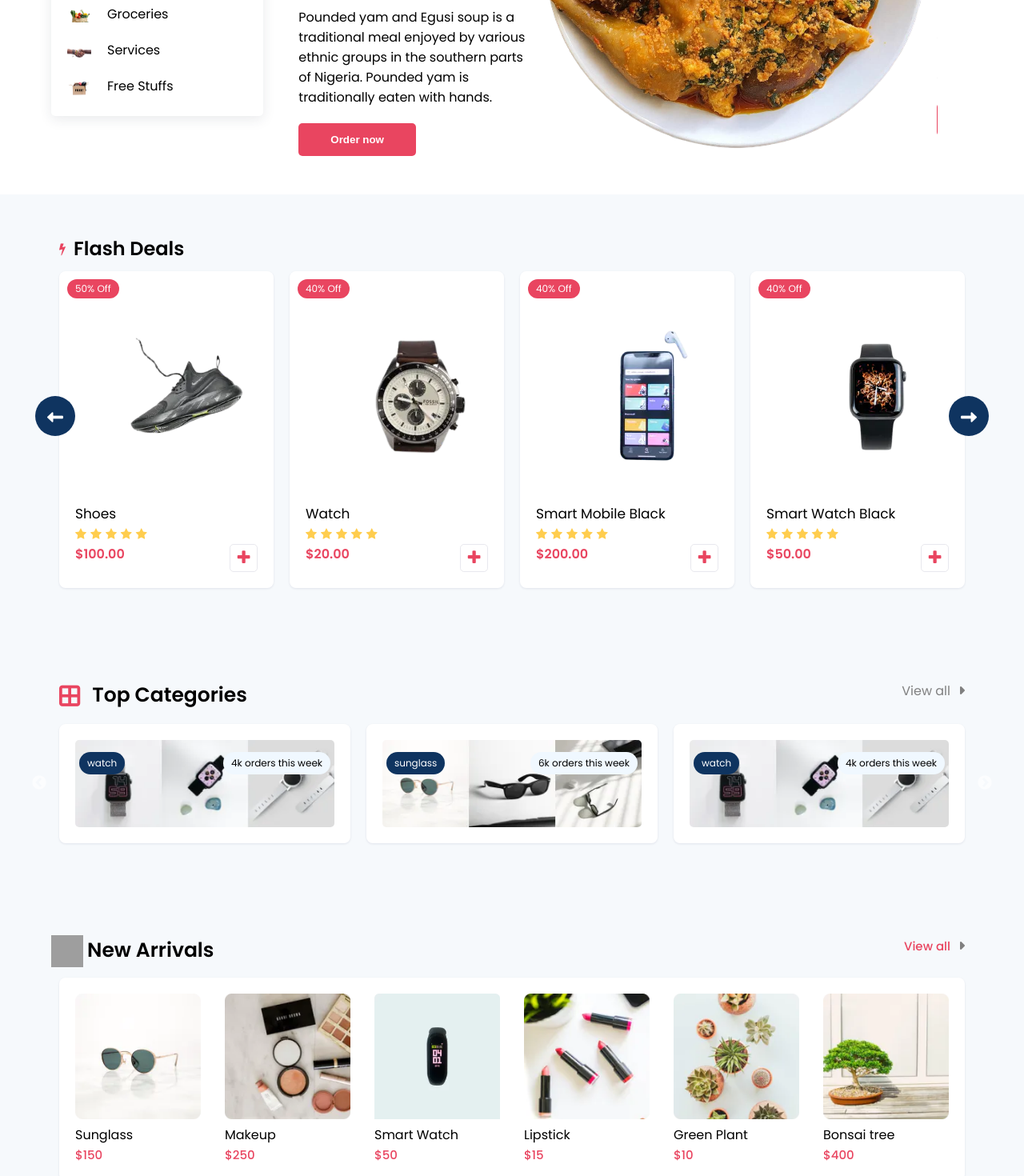
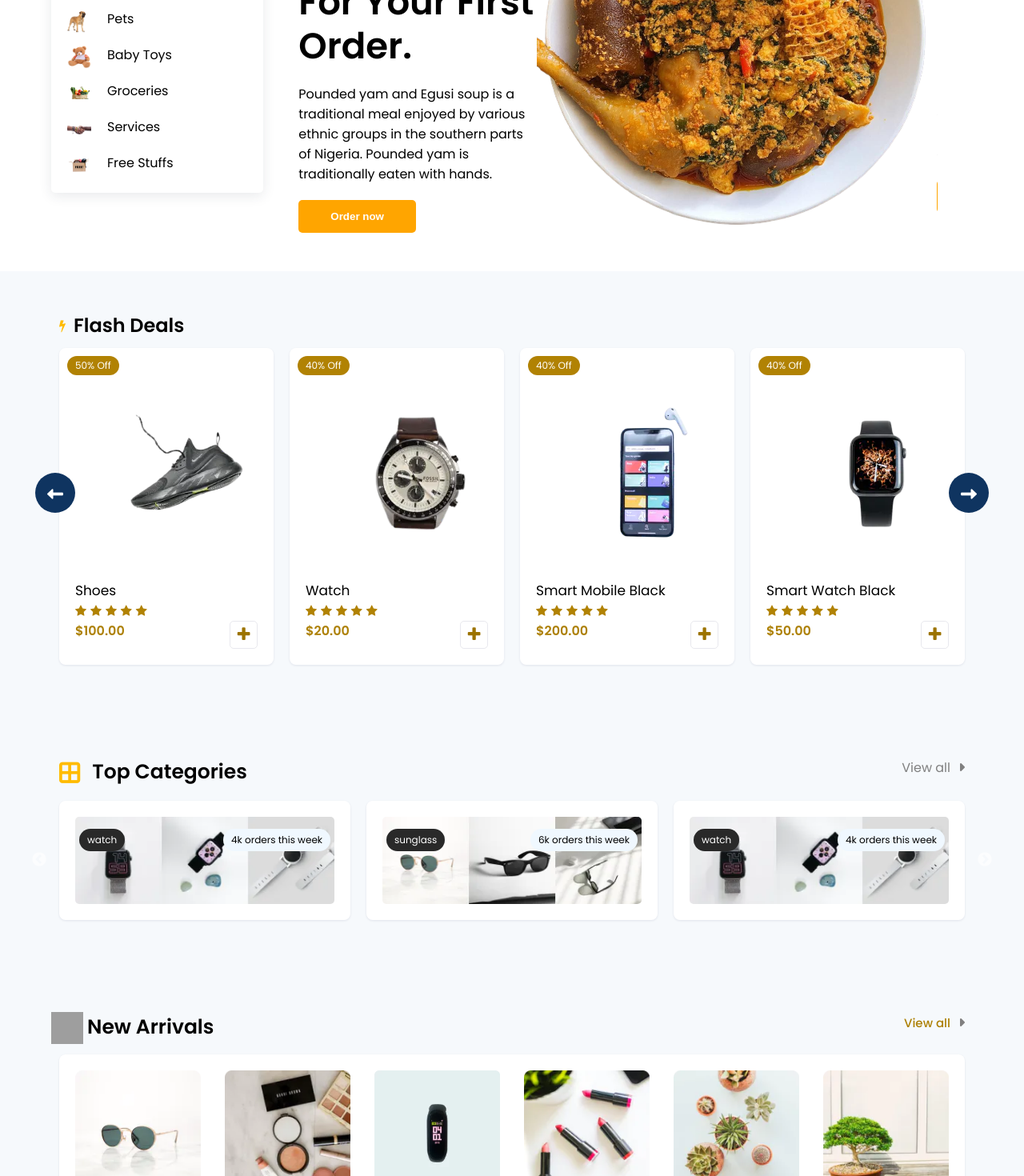
Before and after one commit to abdussalam-mustapha/GetBlack-2-master, a React (Create React App) app: page / in a window 1280 px wide. Shown: the part 540-2010 px from the top of the page at 80% size. Built offline with nearby package versions, Linux system fonts and the light colour scheme; grey boxes are pictures that could not be loaded.

Commit message:
new update

```diff
--- a/src/App.css
+++ b/src/App.css
@@ -104,7 +104,7 @@ button {
 
 /*---------category----------*/
 .btn-primary {
-  background: #e94560;
+  background: orange;
   padding: 13px 40px;
   font-weight: bold;
   color: #fff;
@@ -117,14 +117,14 @@ button {
   margin-top: 40px;
 }
 .heading i {
-  color: #e94560;
+  color: #ffbb00;
   margin: 10px;
 }
 .discount {
   position: absolute;
   top: 0;
   left: 0;
-  background: #e94560;
+  background: #b18203;
   padding: 3px 10px;
   font-size: 12px;
   border-radius: 50px;
@@ -146,17 +146,17 @@ button {
 }
 .product .rate i {
   font-size: 15px;
-  color: #ffcd4e;
+  color: #b18203;
   margin: 5px 5px 5px 0;
 }
 .product .price {
   display: flex;
   justify-content: space-between;
-  color: #e94560;
+  color: #ad8005;
 }
 .price button {
   background: none;
-  color: #e94560;
+  color: #9c7300;
   font-size: 20px;
   transition: 0.5s;
   border: 1px solid rgb(3 0 71 / 9%);
@@ -166,7 +166,7 @@ button {
 }
 .price button:hover {
   cursor: pointer;
-  background-color: #e94560;
+  background-color: #ffbb00;
   color: #fff;
 }
 .product-like {
@@ -178,7 +178,7 @@ button {
   transition: 0.5s;
 }
 .product-like label {
-  background-color: #0f3460;
+  background-color: #2c2c2c;
   padding: 1px 10px;
   font-size: 12px;
   color: white;
@@ -219,7 +219,7 @@ button {
 }
 .control-btn .prev:hover,
 .control-btn .next:hover {
-  background: #e94560;
+  background: #ffbb00;
   color: white;
   cursor: pointer;
 }
@@ -322,7 +322,7 @@ button {
 }
 
 .v_flex .v_btn {
-  background-color: #FFD700;
+  background-color: orange;
   padding: 20px;
   border-radius: 5px;
   border: none;
@@ -376,11 +376,6 @@ button {
   height: 100%;
   padding: 50px 0;
 }
-
-/* .hp_main {
-  display: flex;
-  justify-content: center;
-} */
 
 .h_card {
   width: 300px;
@@ -577,7 +572,7 @@ form {
 
 .f_icon {
   /* padding: 10px; */
-  background-color: #ffbb00;
+  background-color: orange;
   margin-left: 2rem;
   color: white;
   padding: 7px;
@@ -603,7 +598,7 @@ form {
 /* Set a style for the submit button */
 .s_btn,
 .l_btn {
-  background-color: #ffbb00;
+  background-color: orange;
   color: white;
   padding: 15px 20px;
   border: none;
--- a/src/components/MainPage/Home.css
+++ b/src/components/MainPage/Home.css
@@ -1,3 +1,7 @@
+.home {
+  padding-top: 6rem;
+}
+
 .homeSlide h1 {
   font-size: 45px;
   line-height: 55px;
--- a/src/components/newarrivals/style.css
+++ b/src/components/newarrivals/style.css
@@ -7,7 +7,7 @@
   font-weight: 400;
 }
 .NewArrivals span {
-  color: #e94560;
+  color: #ad8005;
   font-size: 15px;
   font-weight: 500;
 }
--- a/src/components/top/style.css
+++ b/src/components/top/style.css
@@ -11,7 +11,7 @@
   width: 100%;
 }
 .TopCate .nametop span {
-  background: #0f3460;
+  background: #292929;
   color: #fff;
   font-size: 12px;
   padding: 5px 10px;
```
